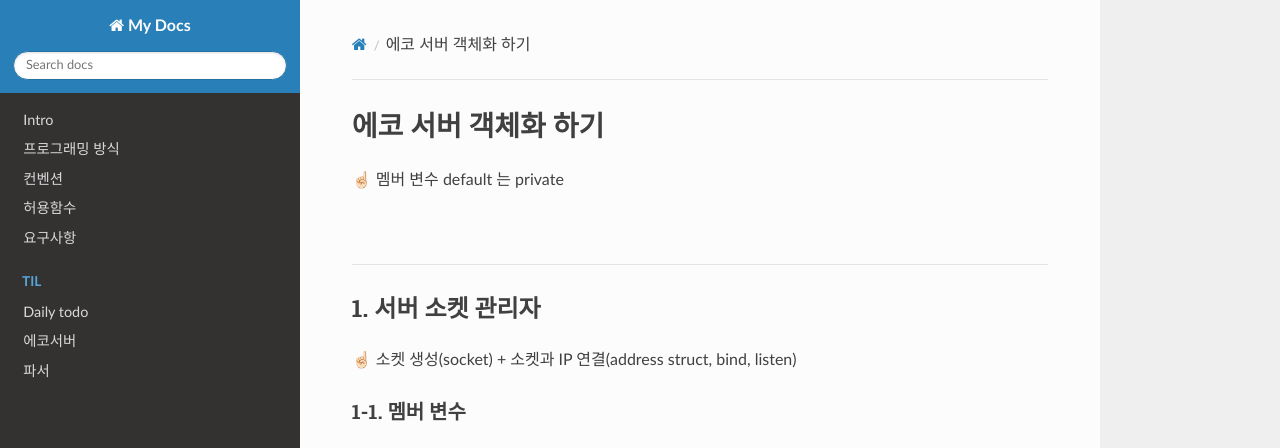
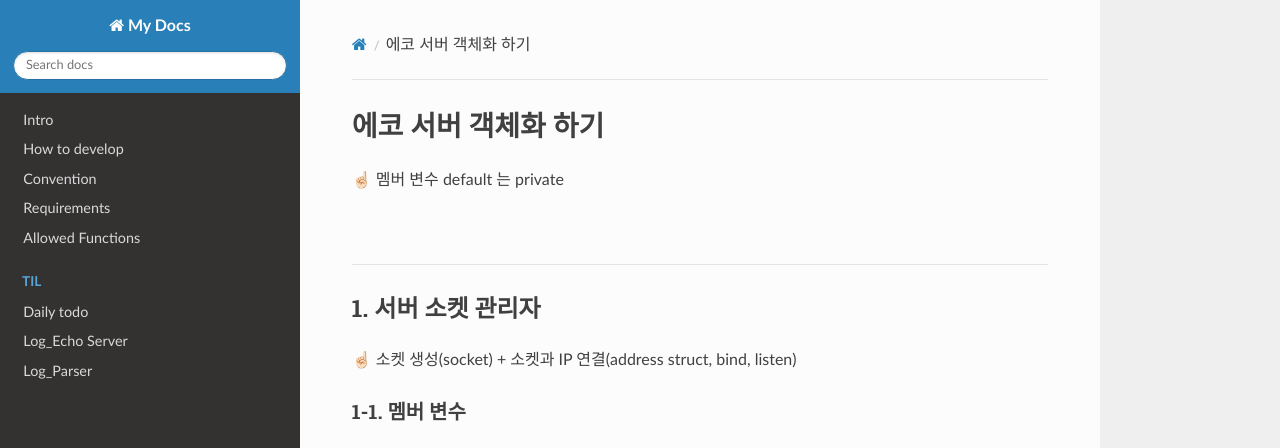
Before and after one commit to JaeHwan-s-WebServeClass/webserver-nginx, an MkDocs documentation site: the page built from docs/docs/til/3_echo-server-specification.md, in a window 1280 px wide. Shown: the top 448 px of the page. Built offline with MkDocs 1.6.1, drawn with Linux system fonts in a browser that asks for light colours; nearby versions of some CDN libraries.

```diff
--- a/docs/mkdocs.yml
+++ b/docs/mkdocs.yml
@@ -7,11 +7,11 @@ extra:
 
 nav:
   - 'Intro': index.md
-  - '프로그래밍 방식': dev-method.md
-  - '컨벤션': convention.md
-  - '허용함수': allowed-functions.md
-  - '요구사항': requirements.md
+  - 'How to develop': dev-method.md
+  - 'Convention': convention.md
+  - 'Requirements': requirements.md
+  - 'Allowed Functions': allowed-functions.md
   - 'TIL':
     - 'Daily todo': til/0_daily-todo.md
-    - '에코서버': til/1_how-to-work-echo-server.md
-    - '파서': til/2_simple-configuration-parser.md
+    - 'Log_Echo Server': til/1_how-to-work-echo-server.md
+    - 'Log_Parser': til/2_simple-configuration-parser.md
```
Also changed, not shown: docs/docs/til/4_terminal-input-issue.md (renamed from docs/docs/issues2.md, +0 -44 lines), docs/docs/til/5_doxygen.md (added, +40 -0 lines), docs/docs/til/6_OOP-debate.md (added, +40 -0 lines), docs/docs/til/3_echo-server-specification.md (renamed from docs/docs/issues.md).
